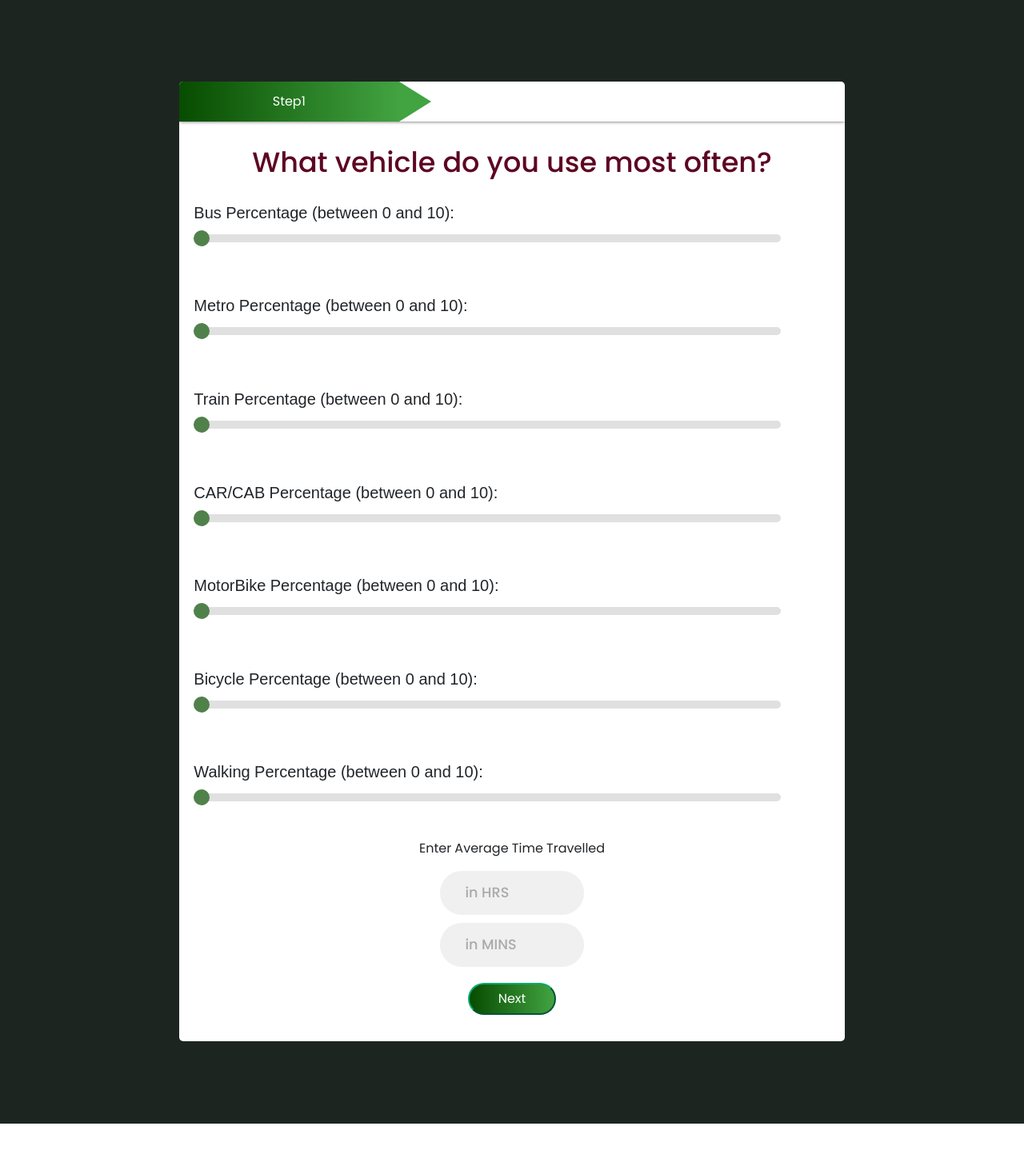
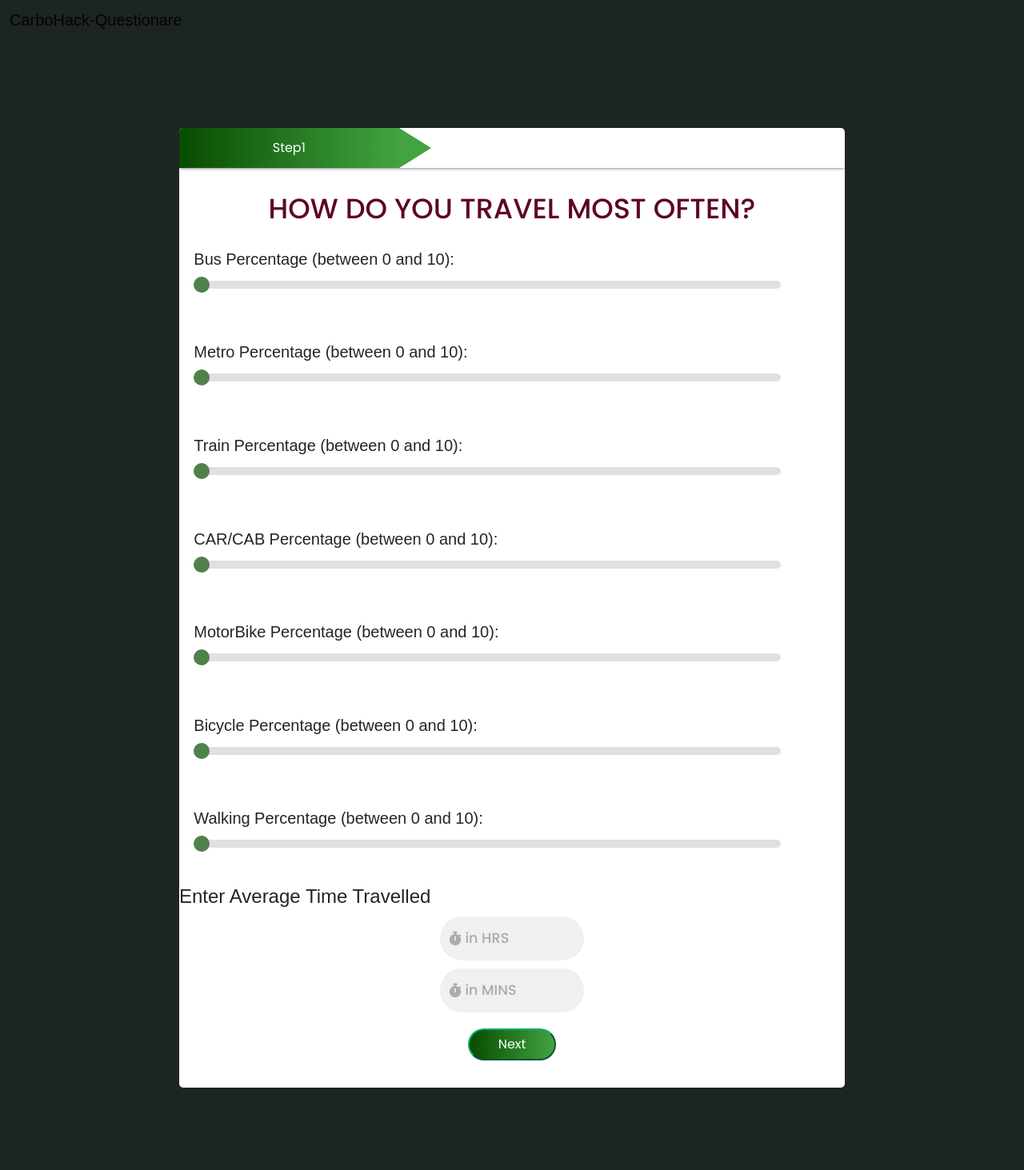
Before and after one commit to miraj0507/carbohack_project, a Flask app: template templates/questionare.html in a window 1280 px wide. Shown: the whole page at 80% size. Before the commit the page ends 1405 px from the top, so only its background shows below. Run offline with Flask 2, Linux system fonts and the light colour scheme; the template is opened without the code that fills it, so the values that code supplies are empty; some libraries are stand-ins or nearby versions.

Commit message:
Update questionare.html

```diff
--- a/templates/questionare.html
+++ b/templates/questionare.html
@@ -2,6 +2,7 @@
 <html>
     <head>
         <meta charset="UTF-8">
+        <meta name="viewport" content="width=device-width, initial-scale=1.0">
         <title>Questionaire</title>
         <link rel="preconnect" href="https://fonts.gstatic.com">
         <link href="https://fonts.googleapis.com/css2?family=Montserrat:wght@500&display=swap" rel="stylesheet">
@@ -16,24 +17,34 @@
         <!-- internal CSS -->
         <link rel="stylesheet" href="/static/css/questionare.css">
 
-
+        <script
+        src="https://kit.fontawesome.com/64d58efce2.js"
+        crossorigin="anonymous"
+      ></script>
     </head>
     <body>
+      <nav class="navbar navbar-light bg-nav">
+        <div class="container-fluid">
+          <a class="navbar-brand" href="#">
+            <!-- <img src="/docs/5.0/assets/brand/bootstrap-logo.svg" alt="" width="30" height="24" class="d-inline-block align-text-top"> -->
+           <h5>CarboHack-Questionare</h5>
+          </a>
+        </div>
+      </nav>
 
         <!-- Form 1  -->
         <div class="container">
            <div>
             <form id="form1" action="" >
-                <h3>What vehicle do you use most often?</h3>
+                <h3>HOW DO YOU TRAVEL MOST OFTEN?</h3>
                 <div class="form-check form-check-inline container-fluid">
                   <!-- <input class="form-check-input" type="checkbox" id="bus" value="bus"> -->
                   <label class="form-check-label" for="bus">Bus</label>
 
 
-                <label for="points">Percentage (between 0 and 10):</label>
-                <input class="slider" type="range" id="points" name="points" min="0" max="10" value="0">
-                <output for="range" class="output"></output>
-                <br>
+                 <label for="points">Percentage (between 0 and 10):</label>
+                 <input class="slider" type="range" id="points" name="points" min="0" max="10" value="0" required="required">
+                 <output for="range" class="output"></output>
               </div>
 
                 <div class="form-check form-check-inline container-fluid">
@@ -43,6 +54,7 @@
 
                 <label for="points">Percentage (between 0 and 10):</label>
                 <input class="slider" type="range" id="points" name="points" min="0" max="10" value="0">
+
                 <br>
               </div>
 
@@ -96,14 +108,14 @@
                 <input class="slider" type="range" id="points" name="points" min="0" max="10" value="0">
               </div>
 
-              <p>Enter Average Time Travelled</p>
+              <h4>Enter Average Time Travelled</h4>
               <div class="input-field">
-                <i class="fas fa-envelope"></i>
-                <input type="number" id="quantity" name="quantity" min="0" placeholder="in HRS">
+                <i class="fas fa-stopwatch"></i>
+                <input type="number" id="quantity" name="quantity" min="0" placeholder="in HRS"  required="required">
               </div>
               <div class="input-field">
-                <i class="fas fa-envelope"></i>
-                <input type="number" id="quantity" name="quantity" min="0" placeholder="in MINS">
+                <i class="fas fa-stopwatch"></i>
+                <input type="number" id="quantity" name="quantity" min="0" placeholder="in MINS"  required="required">
               </div>
 
                 <div class="btn-box"><button type="button" id="next1">Next</button></div>
@@ -114,37 +126,37 @@
 
               <!-- Form 2     -->
               <form id="form2">
-                  <h3>ALL ABOUT FOOD </h3>
+                  <h3>SELECT THE DIET MEAL THAT YOU PREFER THE MOST </h3>
                   <div class = "food-options">
 
                     <div class="custom-control custom-radio">
                       <input type="radio" class="custom-control-input" id="customRadio" name="example1">
                       <label class="custom-control-label" for="customRadio">Lots of Meat <br/> (more than 100g of meat everyday)</label>
-                      <img class="ramen" src="meat.png" alt="ramen-img" width="100" height="100">
+                      <img class="ramen" src="/static/img/meat.png" alt="ramen-img" width="100" height="100">
                     </div>
 
                     <div class="custom-control custom-radio">
                       <input type="radio" class="custom-control-input" id="customRadio" name="example1">
                       <label class="custom-control-label" for="customRadio">Low Meat <br/> (Meat every other day on average) </label>
-                      <img class="ramen" src="proteins.png" alt="ramen-img" width="100" height="100">
+                      <img class="ramen" src="/static/img/proteins.png" alt="ramen-img" width="100" height="100">
                     </div>
 
                     <div class="custom-control custom-radio">
                       <input type="radio" class="custom-control-input" id="customRadio" name="example1">
                       <label class="custom-control-label" for="customRadio">Pescatarian <br/> (A serving of fish/seafood every other day) </label>
-                      <img class="ramen" src="pescatarian.png" alt="ramen-img" width="100" height="100">
+                      <img class="ramen" src="/static/img/pescatarian.png" alt="ramen-img" width="100" height="100">
                     </div>
 
                     <div class="custom-control custom-radio">
                       <input type="radio" class="custom-control-input" id="customRadio" name="example1">
                       <label class="custom-control-label" for="customRadio">Vegetarian <br/> (No meat, but eggs and dairy products eaten)</label>
-                      <img class="ramen" src="salad.png" alt="ramen-img" width="100" height="100">
+                      <img class="ramen" src="/static/img/salad.png" alt="ramen-img" width="100" height="100">
                     </div>
 
                     <div class="custom-control custom-radio">
                       <input type="radio" class="custom-control-input" id="customRadio" name="example1">
                       <label class="custom-control-label" for="customRadio">Vegan <br/> (NO meat, eggs, dairy or other animal products eaten) </label>
-                      <img class="ramen" src="diet.png" alt="ramen-img" width="100" height="100">
+                      <img class="ramen" src="/static/img/diet.png" alt="ramen-img" width="100" height="100">
                     </div>
 
                   </div>
@@ -156,11 +168,38 @@
 
               <!-- Form 3 -->
               <form id="form3" >
-                  <h3>ELECTRICITY CONSUMPTION</h3>
-                  <input type = "text" placeholder="Email" required>
-                  <input type = "text" placeholder="Email" required>
-                  <input type = "text" placeholder="Email" required>
-                  <input type = "text" placeholder="Email" required>
+                  <h3>ONE STEP AWAY FROM KNOWING YOUR CARBON FOOTPRINT.</h3>
+                  <h4>What was your electricity consumption range value last month? </h4>
+                  <div class="slider-wrapper">
+                    <label class="slider-wrapper-label"  for="customRadio">  </label>
+                    <input id="range-slider" class="fluid-slider" type="range" value="0" min="0" max="15000"  required="required">
+                    <span id="range-label" class="range-label"></span>
+                  </div>
+                  <div class="box">
+                   <h1 >Value of your electricity bill in INR:</h1>
+                    <h2 id="waoo">
+                    </h2>
+                  </div>
+                  <h1 id="waoo">
+
+                  </h1>
+
+                  <h4> How many members are there in your family?</h4>
+                  <div class="input-field">
+                    <i class="fas fa-user"></i>
+                    <input type="number" id="quantity" name="quantity" min="0" placeholder="MEMBERS"  required="required">
+                  </div>
+                  <h4> Please mention your state </h4>
+                  <div class="input-field">
+                    <i class="fas fa-thumbtack"></i>
+                    <input type="text" placeholder="Loaction-State" required="required">
+                  </div>
+                  <h4> How many flights do you take yearly?</h4>
+                  <div class="input-field">
+                    <i class="fas fa-plane"></i>
+                    <input type="number" id="quantity" name="quantity" min="0" placeholder="no-of-flights"  required="required">
+                  </div>
+
                   <div class="btn-box">
                       <button type="button" id="back2">Back</button>
                       <button type="submit">Submit</button>
@@ -212,6 +251,28 @@
                form3.style.left="1510px";
                progress.style.width="66%";
            }
+
+
+
+           var rangeSlider = document.getElementById("range-slider");
+           var waoo = document.getElementById("waoo");
+
+var rangeLabel = document.getElementById("range-label");
+
+rangeSlider.addEventListener("input", showSliderValue);
+
+function showSliderValue() {
+  waoo.innerHTML = rangeSlider.value;
+  var labelPosition = (rangeSlider.value /rangeSlider.max);
+
+  if(rangeSlider.value === rangeSlider.min) {
+ rangeLabel.style.left = ((labelPosition * 100) + 2) + "%";
+  } else if (rangeSlider.value === rangeSlider.max) {
+ rangeLabel.style.left = ((labelPosition * 100) - 2) + "%";
+  } else {
+  rangeLabel.style.left = (labelPosition * 100) + "%";
+  }
+}
             </script>
 
 
```
